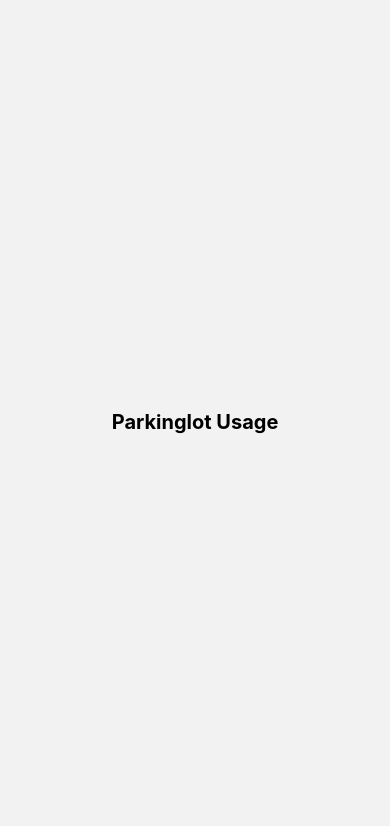
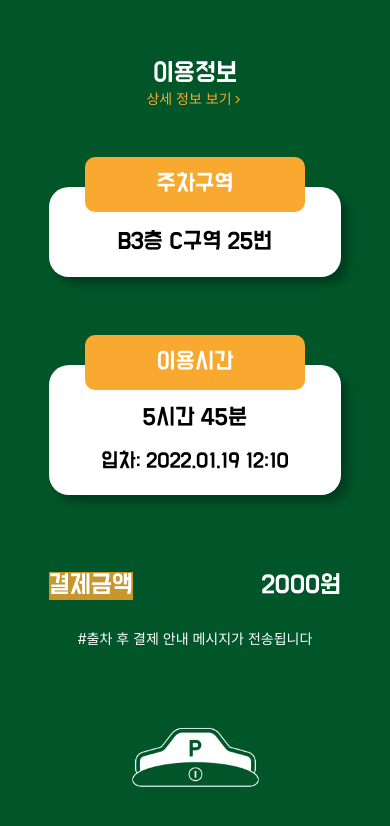
Before and after one commit to CartheGarden/parkinglot-webapp, a React Native app: screen /ParkingLotUsage in a window 390 px wide. Shown: the top 826 px of the page. Built offline with nearby package versions, Linux system fonts and the light colour scheme.

Commit message:
feat(screen): Publish parkinglot usage screen and Add color constants

```diff
--- a/constants/Colors.ts
+++ b/constants/Colors.ts
@@ -16,4 +16,8 @@ export default {
     tabIconDefault: '#ccc',
     tabIconSelected: tintColorDark,
   },
+  primary: "#005629",
+  secondary: "#F9A830",
+  black: "#000",
+  white: "#fff",
 };
--- a/package.json
+++ b/package.json
@@ -31,12 +31,14 @@
     "react-native": "0.64.3",
     "react-native-safe-area-context": "3.3.2",
     "react-native-screens": "~3.10.1",
+    "react-native-vector-icons": "^9.0.0",
     "react-native-web": "0.17.1"
   },
   "devDependencies": {
     "@babel/core": "^7.12.9",
     "@types/react": "~17.0.21",
     "@types/react-native": "~0.64.12",
+    "@types/react-native-vector-icons": "^6.4.10",
     "jest": "^26.6.3",
     "jest-expo": "~44.0.1",
     "react-test-renderer": "17.0.1",
--- a/screens/parkingLot/ParkingLotUsageScreen.tsx
+++ b/screens/parkingLot/ParkingLotUsageScreen.tsx
@@ -1,9 +1,45 @@
-import { StyleSheet, Text, View } from 'react-native';
+import { StyleSheet, Text, TouchableOpacity, View, Image } from 'react-native';
+import Icon from 'react-native-vector-icons/Ionicons';
+import Colors from '../../constants/Colors';
+import { CenteredText, Footer } from "../../components";
 
-export default function LoginScrren() {
+export default function ParkingLotUsageScreen() {
   return (
     <View style={styles.container}>
-      <Text style={styles.title}>Parkinglot Usage</Text>
+      <View style={styles.header}>
+        <Text style={styles.textStyle}>이용정보</Text>
+        <TouchableOpacity>
+          <Text style={styles.infoButton}>
+            상세 정보 보기
+            <Icon name="chevron-forward"/>
+          </Text>
+        </TouchableOpacity>
+      </View>
+      <View style={styles.body}>
+        <View style={[styles.subview, {flex: .8}]}>
+          <View style={[styles.subviewContent, {height: 90}]}>
+            <Text style={styles.subviewContentText}>B3층 C구역 25번</Text>
+          </View>
+          <CenteredText text="주차구역" style={styles.subviewTitle} textStyle={{color: Colors.white, fontSize: 20}}/>
+        </View>
+        <View style={[styles.subview, {flex: 1}]}>
+          <View style={[styles.subviewContent, {height: 130}]}>
+            <Text style={styles.subviewContentText}>5시간 45분</Text>
+            <Text style={[styles.subviewContentText, {fontSize: 18}]}>입차: 2022.01.19 12:10</Text>
+          </View>
+          <CenteredText text="이용시간" style={styles.subviewTitle} textStyle={{color: Colors.white, fontSize: 20}}/>
+        </View>
+        <View style={styles.chargeInfo}>
+          <Text style={[styles.textStyle, {backgroundColor: 'rgba( 249, 168, 48, 0.8 )'}]}>결제금액</Text>
+          <Text style={styles.textStyle}>2000원</Text>
+        </View>
+        <View style={styles.chargeMsg}>
+          <Text style={{color: Colors.white}}>#출차 후 결제 안내 메시지가 전송됩니다</Text>
+        </View>
+      </View>
+      <View style={styles.footer}>
+        <Image source={require('../../assets/images/logoWhite.png')} resizeMode='contain' style={{width: '100%', height: '100%', }} />
+      </View>
     </View>
   );
 }
@@ -12,15 +48,79 @@ const styles = StyleSheet.create({
   container: {
     flex: 1,
     alignItems: 'center',
+    backgroundColor: Colors.primary,
+  },
+  header: {
+    flex: .5,
+    alignItems: 'center',
+    marginTop: 60,
+  },
+  infoButton: {
+    color: Colors.secondary,
+    marginBottom: 30,
+  },
+  textStyle: {
+    fontFamily: 'DoHyeon',
+    fontSize: 22,
+    color: Colors.white,
+  },
+  body: {
+    flex: 3,
+    width: '75%',
+  },
+  subview: {
+    alignItems: 'center',
+    marginTop: 10,
+  },
+  subviewTitle: {
+    backgroundColor: Colors.secondary,
+    alignItems: 'center',
     justifyContent: 'center',
+    borderRadius: 10,
+    position: 'absolute',
+    width: '75%',
+    height: 55,
+    left: '12.5%',
   },
-  title: {
+  subviewContent: {
+    backgroundColor: Colors.white,
+    alignItems: 'center',
+    justifyContent: 'center',
+    borderRadius: 20,
+    position: 'absolute',
+    width: '100%',
+    height: 100,
+    top: 30,
+    shadowColor: Colors.black,
+    shadowOpacity: 0.3,
+    shadowRadius: 10,
+    shadowOffset: {
+      height: 7,
+      width: 7,
+    },
+  },
+  subviewContentText: {
+    fontFamily: 'DoHyeon',
     fontSize: 20,
-    fontWeight: 'bold',
+    marginTop: 20,
+    color: Colors.black,
   },
-  separator: {
-    marginVertical: 30,
-    height: 1,
-    width: '80%',
+  chargeInfo: {
+    flex: .4,
+    flexDirection: 'row',
+    justifyContent: 'space-between',
+    alignItems: 'center',
   },
+  chargeMsg: {
+    flex: .2,
+    alignItems: 'center',
+  },
+  footer: {
+    flex: 1,
+    justifyContent: 'center',
+    width: '100%',
+    height: '18%',
+    // position: 'absolute',
+    bottom: '0px',
+  }
 });
```
Also changed, not shown: 1 other file (tests, documents, lock files or other folders).
